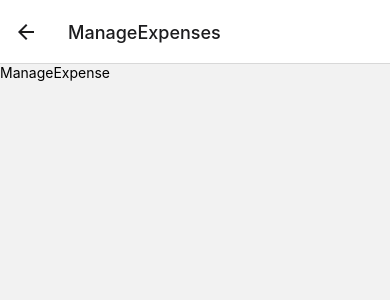
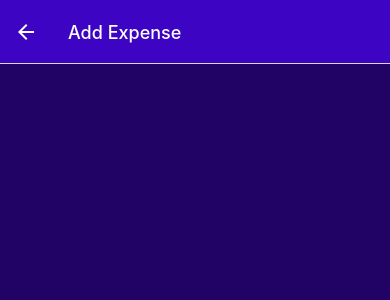
Before and after one commit to sagnik26/ev-charging-station-app, a React Native app: screen /ManageExpenses in a window 390 px wide. Shown: the top 300 px of the page. Built offline with nearby package versions, Linux system fonts and the light colour scheme.

Commit message:
Added delete button

```diff
--- a/App.js
+++ b/App.js
@@ -9,19 +9,26 @@ import AllExpenses from './App/screens/AllExpenses/AllExpenses';
 import { GlobalStyles } from './constants/styles';
 import { AntDesign } from '@expo/vector-icons';
 import { Octicons } from '@expo/vector-icons';
+import { useNavigation } from '@react-navigation/native';
+import Iconbutton from './util/iconbutton';
 
 export default function App() {
   const Stack = createNativeStackNavigator();
   const BottomTabs = createBottomTabNavigator();
 
   function ExpensesOverview() {
+    const navigation = useNavigation();
+
     return (
       <BottomTabs.Navigator
         screenOptions={{
-          headerStyle: { backgroundColor: GlobalStyles.colors.primary500 },
+          headerStyle: {
+            backgroundColor: GlobalStyles.colors.primary500,
+          },
           headerTintColor: 'white',
           tabBarStyle: { backgroundColor: GlobalStyles.colors.primary500 },
-         tabBarActiveTintColor: GlobalStyles.colors.accent500
+          tabBarActiveTintColor: GlobalStyles.colors.accent500,
+          headerRight: () => <Iconbutton name={"pluscircleo"} action={() => navigation.navigate('ManageExpenses')} />
         }}
       >
         <BottomTabs.Screen
@@ -54,13 +61,27 @@ export default function App() {
     <>
       <StatusBar style='auto' />
       <NavigationContainer>
-        <Stack.Navigator>
+        <Stack.Navigator
+          screenOptions={{
+            headerStyle: {
+              backgroundColor: GlobalStyles.colors.primary500
+            },
+            headerTintColor: 'white'
+          }}
+        >
           <Stack.Screen name='ExpensesOverview' component={ExpensesOverview}
             options={{
               headerShown: false
             }}
           />
-          <Stack.Screen name='ManageExpenses' component={ManageExpense} />
+          <Stack.Screen
+            name='ManageExpenses'
+            component={ManageExpense}
+            options={{
+              title: 'Manage Expense',
+              presentation: 'modal'
+            }}
+          />
         </Stack.Navigator>
       </NavigationContainer>
     </>
--- a/App/screens/ManageExpense/ManageExpense.js
+++ b/App/screens/ManageExpense/ManageExpense.js
@@ -1,12 +1,51 @@
-import React from 'react'
-import { View, Text } from 'react-native'
+import React, {useEffect} from 'react'
+import { View, StyleSheet } from 'react-native'
+import { Entypo } from '@expo/vector-icons';
+import { GlobalStyles } from '../../../constants/styles';
 
-const ManageExpense = () => {
+const ManageExpense = ({route, navigation}) => {
+  const editedExpenseId = route.params?.expenseId;
+  const isEditing = !!editedExpenseId;
+
+  useEffect(() => {
+    navigation.setOptions({
+      title: isEditing ? 'Edit Expense' : 'Add Expense'
+    })
+  }, [isEditing]);
+
+  const deleteExpenseHandler = () => {
+
+  }
+
   return (
-    <View>
-      <Text>ManageExpense</Text>
+    <View style={styles.container}>
+      {isEditing &&
+      <View style={styles.deleteContainer}>
+        <Entypo
+          name="trash"
+          size={24}
+          color={GlobalStyles.colors.error500}
+          onPress={deleteExpenseHandler}
+        />
+      </View>
+      }
     </View>
   )
 }
 
 export default ManageExpense
+
+const styles = StyleSheet.create({
+  container: {
+    flex: 1,
+    padding: 24,
+    backgroundColor: GlobalStyles.colors.primary800
+  },
+  deleteContainer: {
+    marginTop: 16,
+    paddingTop: 8,
+    borderTopWidth: 2,
+    borderTopColor: GlobalStyles.colors.primary200,
+    alignItems: "center"
+  }
+})
--- a/components/ExpensesOutput/ExpenseItem.js
+++ b/components/ExpensesOutput/ExpenseItem.js
@@ -1,10 +1,19 @@
 import { Pressable, View ,Text, StyleSheet } from "react-native";
 import { GlobalStyles } from "../../constants/styles";
 import { getFormattedDate } from "../../util/date";
+import { useNavigation } from "@react-navigation/native";
 
-function Expenseitem({ description, amount, date }) {
+function Expenseitem({ description, amount, date, id }) {
+    const navigation = useNavigation();
+
+    const expensePresshandler = () => {
+        navigation.navigate('ManageExpenses', {
+            expenseId: id
+        });
+    }
+
     return (
-        <Pressable>
+        <Pressable onPress={expensePresshandler}>
             <View style={styles.expenseItem}>
                 <View>
                     <Text style={[styles.textBase, styles.description]}>{description}</Text>
--- /dev/null
+++ b/util/iconbutton.js
@@ -0,0 +1,19 @@
+import React from 'react'
+import { View, StyleSheet } from 'react-native'
+import { AntDesign } from '@expo/vector-icons';
+
+const Iconbutton = ({ name, size = 24, color = "white", action }) => {
+  return (
+    <View style={styles.container}>
+      <AntDesign name={name} size={size} color={color} onPress={action} />
+    </View>
+  )
+}
+
+export default Iconbutton
+
+const styles = StyleSheet.create({
+    container: {
+        marginHorizontal: 14
+    }
+});
```
